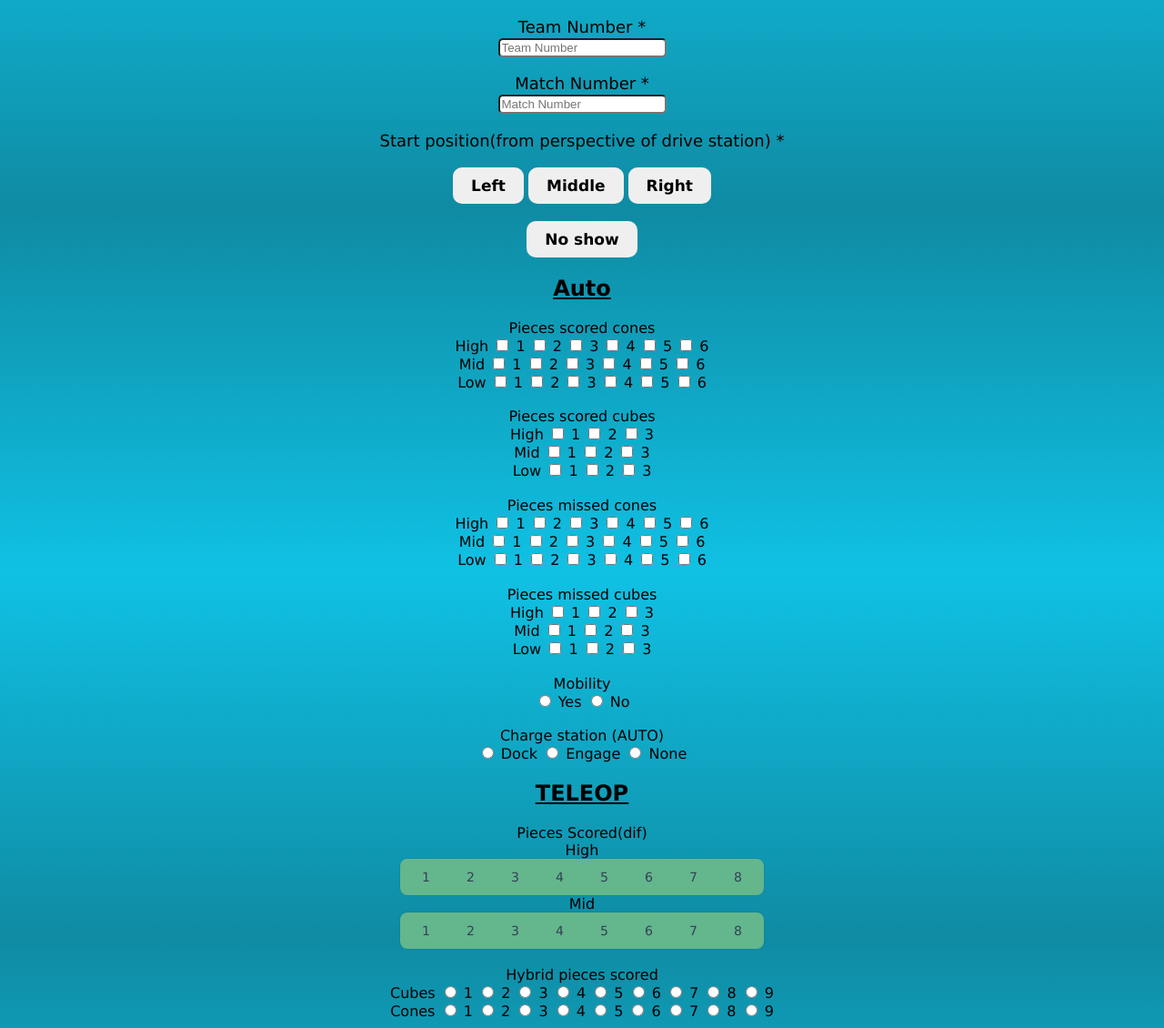
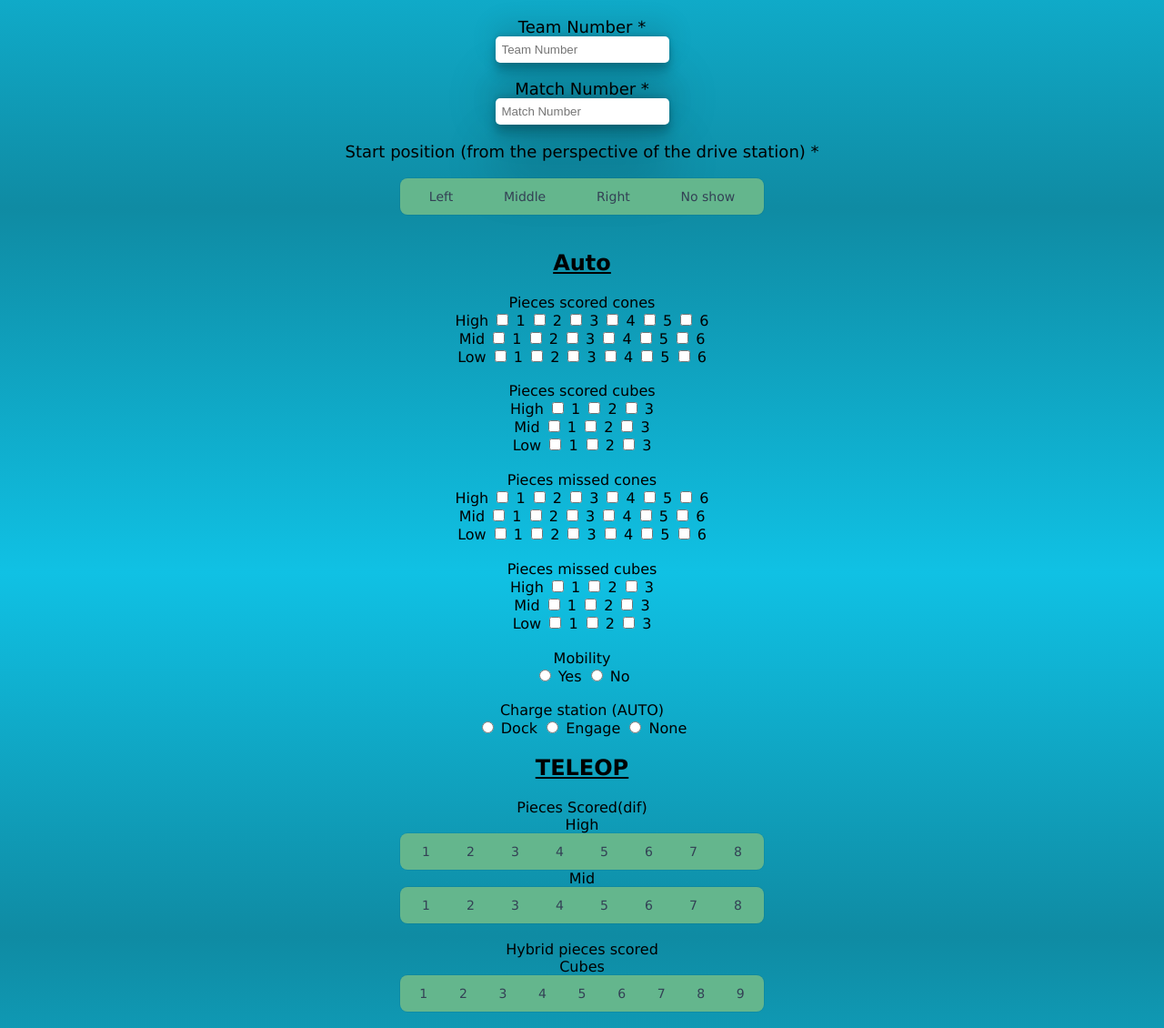
Before and after one commit to Nal3/robotics-scouting-app, a plain HTML site: page robotics_fornt/index.html in a window 1280 px wide. Shown: the part 571-1701 px from the top of the page at 91% size. Drawn offline with Linux system fonts and the light colour scheme.

Commit message:
Formatted document and added some radio button formats but some don't work

```diff
--- a/robotics_fornt/index.html
+++ b/robotics_fornt/index.html
@@ -1,4 +1,3 @@
-
 <!--
 https://docs.google.com/forms/d/e/1FAIpQLSeF3kDLrYIgSINZ9x1af8i9CW3yOUM5oPb9-LRCPYWe0weWOw/viewform
 ?usp=pp_url
@@ -29,6 +28,7 @@ style="background-image: linear-gradient(#0f8ba3,#10c1e4,#0f8ba3);"
 -->
 <!DOCTYPE html>
 <html lang="en" style="height: 100%;">
+
 <head>
     <meta charset="UTF-8">
     <meta name="viewport" content="width=device-width, initial-scale=1.0">
@@ -36,55 +36,86 @@ style="background-image: linear-gradient(#0f8ba3,#10c1e4,#0f8ba3);"
     <link rel='stylesheet' href="style.css">
     <script src="counter.js"></script>
 </head>
-<body >
+
+<body>
 
 
 
-<form  action="https://docs.google.com/forms/d/e/1FAIpQLSeF3kDLrYIgSINZ9x1af8i9CW3yOUM5oPb9-LRCPYWe0weWOw/formResponse" method="post">
+    <form
+        action="https://docs.google.com/forms/d/e/1FAIpQLSeF3kDLrYIgSINZ9x1af8i9CW3yOUM5oPb9-LRCPYWe0weWOw/formResponse"
+        method="post">
         <p style="text-align: center; font-size: large;">(Unfinished)</p>
         <div style="text-align: center;">
-        <button disabled="true"><img src="1200px-Green-Up-Arrow.svg.png" width="200" height="200" onclick="count_plus" id="plus"> </button>
+            <button disabled="true"><img src="1200px-Green-Up-Arrow.svg.png" width="200" height="200"
+                    onclick="count_plus" id="plus"> </button>
         </div>
         <p></p>
         <br>
         <div style="text-align: center;">
-            <button  disabled="true"> <img  src="red-directional-arrow-on-transparent-background-free-png.png" width="300" height="200" onclick="count_minis" id="mins"></button>
+            <button disabled="true"> <img src="red-directional-arrow-on-transparent-background-free-png.png" width="300"
+                    height="200" onclick="count_minis" id="mins"></button>
 
         </div>
 
-    <h1 style="text-align: center; font-family:'Lucida Sans', 'Lucida Sans Regular', 'Lucida Grande', 'Lucida Sans Unicode', Geneva, Verdana, sans-serif; ;">2023 Robotics Form</h1>
+        <h1
+            style="text-align: center; font-family:'Lucida Sans', 'Lucida Sans Regular', 'Lucida Grande', 'Lucida Sans Unicode', Geneva, Verdana, sans-serif; ;">
+            2023 Robotics Form</h1>
 
 
-<div style="text-align: center; font-family: 'Lucida Sans', 'Lucida Sans Regular', 'Lucida Grande', 'Lucida Sans Unicode', Geneva, Verdana, sans-serif; font-size: large;">
+        <div
+            style="text-align: center; font-family: 'Lucida Sans', 'Lucida Sans Regular', 'Lucida Grande', 'Lucida Sans Unicode', Geneva, Verdana, sans-serif; font-size: large;">
             <label for="entry.1050068822">Team Number *</label> <br>
-    <input  type="text" name="entry.1050068822" placeholder="Team Number " style="border-radius: 5px;"> <br><!--text box 1 -->
+            <input type="text" name="entry.1050068822" placeholder="Team Number " class="inputField">
+            <br><!--text box 1 -->
         </div>
         <br>
-<div style="text-align: center; font-family:'Lucida Sans', 'Lucida Sans Regular', 'Lucida Grande', 'Lucida Sans Unicode', Geneva, Verdana, sans-serif; font-size: large;">
+        <div
+            style="text-align: center; font-family:'Lucida Sans', 'Lucida Sans Regular', 'Lucida Grande', 'Lucida Sans Unicode', Geneva, Verdana, sans-serif; font-size: large;">
             <label for="entry.1238819665">Match Number *</label> <br>
-    <input  type="text" name="entry.1238819665" placeholder="Match Number" style="border-radius: 5px;"> <br> <!--text box 2-->
+            <input type="text" name="entry.1238819665" placeholder="Match Number" class="inputField"> <br>
+            <!--text box 2-->
         </div>
 
-<div style="text-align: center; font-family: 'Lucida Sans', 'Lucida Sans Regular', 'Lucida Grande', 'Lucida Sans Unicode', Geneva, Verdana, sans-serif;">
-    <br><label for="entry.55067001" style="font-size: large;">Start position(from perspective of drive station) *</label> <br><br>
-    <input type="button" name="entry.55067001" id="entry.55067001" value="Left" class="positionButton">
-    <label for="Left"></label>
+        <div
+            style="text-align: center; font-family: 'Lucida Sans', 'Lucida Sans Regular', 'Lucida Grande', 'Lucida Sans Unicode', Geneva, Verdana, sans-serif;">
+            <br>
+            <label for="entry.55067001" style="font-size: large;">Start position (from the perspective of the drive
+                station) *</label>
+            <br><br>
+            <div class="wrapp">
+                <label for="Left" class="radio">
+                    <input type="radio" name="entry.55067001" id="Left" value="Left">
+                    <span class="name">Left</span>
+                </label>
 
-    <input type="button" name="entry.55067001" id="entry.55067001" value="Middle" class="positionButton"  >
-    <label for="Middle"></label>
+                <label for="Middle" class="radio">
+                    <input type="radio" name="entry.55067001" id="Middle" value="Middle">
+                    <span class="name">Middle</span>
+                </label>
 
-    <input type="button" name="entry.55067001" id="entry.55067001" value="Right" class="positionButton">
-    <label for="Right"></label><br><br>
-    <input type="button" name="entry.55067001" id="entry.55067001" value="No show" class="positionButton">
-    <label for="No show"></label>
+                <label for="Right" class="radio">
+                    <input type="radio" name="entry.55067001" id="Right" value="Right">
+                    <span class="name">Right</span>
+                </label>
+
+                <label for="No show" class="radio">
+                    <input type="radio" name="entry.55067001" id="NoShowButton" value="No show">
+                    <span class="name">No show</span>
+                </label>
             </div>
-
-    <h2 style="text-align: center; font-family: 'Lucida Sans', 'Lucida Sans Regular', 'Lucida Grande', 'Lucida Sans Unicode', Geneva, Verdana, sans-serif;"> <u> Auto</u></h2>
+            <br>
 
 
 
-<div style="text-align: center; font-family: 'Lucida Sans', 'Lucida Sans Regular', 'Lucida Grande', 'Lucida Sans Unicode', Geneva, Verdana, sans-serif;">
-    <label for="entry.990271517" >Pieces scored cones</label> <br> <!-- pieces scroed -->
+            <h2
+                style="text-align: center; font-family: 'Lucida Sans', 'Lucida Sans Regular', 'Lucida Grande', 'Lucida Sans Unicode', Geneva, Verdana, sans-serif;">
+                <u> Auto</u></h2>
+
+        </div>
+
+        <div
+            style="text-align: center; font-family: 'Lucida Sans', 'Lucida Sans Regular', 'Lucida Grande', 'Lucida Sans Unicode', Geneva, Verdana, sans-serif;">
+            <label for="entry.990271517">Pieces scored cones</label> <br> <!-- pieces scroed -->
             <label>High
 
                 <input type="checkbox" id="entry.1459944034" value="C1" name="entry.1459944034">
@@ -152,7 +183,8 @@ style="background-image: linear-gradient(#0f8ba3,#10c1e4,#0f8ba3);"
             </label> <br>
         </div>
         <br>
-<div style="text-align: center; font-family:'Lucida Sans', 'Lucida Sans Regular', 'Lucida Grande', 'Lucida Sans Unicode', Geneva, Verdana, sans-serif;">
+        <div
+            style="text-align: center; font-family:'Lucida Sans', 'Lucida Sans Regular', 'Lucida Grande', 'Lucida Sans Unicode', Geneva, Verdana, sans-serif;">
             <label for="entry.990271517">Pieces scored cubes</label> <br>
             <label>High
 
@@ -196,7 +228,8 @@ style="background-image: linear-gradient(#0f8ba3,#10c1e4,#0f8ba3);"
 
         </div>
 
-<div style="text-align: center; font-family: 'Lucida Sans', 'Lucida Sans Regular', 'Lucida Grande', 'Lucida Sans Unicode', Geneva, Verdana, sans-serif;">
+        <div
+            style="text-align: center; font-family: 'Lucida Sans', 'Lucida Sans Regular', 'Lucida Grande', 'Lucida Sans Unicode', Geneva, Verdana, sans-serif;">
             <br><label for="entry.990271517">Pieces missed cones</label> <br><!-- pieces missed -->
             <label>High
                 <input type="checkbox" id="entry.990271517" value="C1" name="entry.990271517">
@@ -271,7 +304,8 @@ style="background-image: linear-gradient(#0f8ba3,#10c1e4,#0f8ba3);"
             </label>
         </div>
 
-<div style="text-align: center; font-family: 'Lucida Sans', 'Lucida Sans Regular', 'Lucida Grande', 'Lucida Sans Unicode', Geneva, Verdana, sans-serif;">
+        <div
+            style="text-align: center; font-family: 'Lucida Sans', 'Lucida Sans Regular', 'Lucida Grande', 'Lucida Sans Unicode', Geneva, Verdana, sans-serif;">
             <br><label for="entry.990271517">Pieces missed cubes</label> <br><!-- pieces missed -->
             <label>High
                 <input type="checkbox" id="entry.990271517" value="Q1" name="entry.990271517">
@@ -321,7 +355,8 @@ style="background-image: linear-gradient(#0f8ba3,#10c1e4,#0f8ba3);"
 
         </div>
 
-<div style="text-align: center; font-family: 'Lucida Sans', 'Lucida Sans Regular', 'Lucida Grande', 'Lucida Sans Unicode', Geneva, Verdana, sans-serif;">
+        <div
+            style="text-align: center; font-family: 'Lucida Sans', 'Lucida Sans Regular', 'Lucida Grande', 'Lucida Sans Unicode', Geneva, Verdana, sans-serif;">
             <br><label for="entry.1509048689">Mobility</label> <br><!-- mobility -->
             <input type="radio" name="entry.1509048689" id="entry.1509048689" value="Yes">
             <label for="Yes">Yes</label>
@@ -330,7 +365,9 @@ style="background-image: linear-gradient(#0f8ba3,#10c1e4,#0f8ba3);"
             <label for="No">No</label>
         </div>
 
-<br><div style="text-align: center; font-family: 'Lucida Sans', 'Lucida Sans Regular', 'Lucida Grande', 'Lucida Sans Unicode', Geneva, Verdana, sans-serif;">
+        <br>
+        <div
+            style="text-align: center; font-family: 'Lucida Sans', 'Lucida Sans Regular', 'Lucida Grande', 'Lucida Sans Unicode', Geneva, Verdana, sans-serif;">
             <label for="entry.987566456">Charge station (AUTO)</label> <br> <!-- charge station -->
             <input type="radio" name="entry.987566456" id="entry.987566456" value="Dock">
             <label for="Dock">Dock</label>
@@ -343,9 +380,12 @@ style="background-image: linear-gradient(#0f8ba3,#10c1e4,#0f8ba3);"
         </div>
 
 
-    <h2 style="text-align: center; font-family: 'Lucida Sans', 'Lucida Sans Regular', 'Lucida Grande', 'Lucida Sans Unicode', Geneva, Verdana, sans-serif;"> <u> TELEOP </u> </h2>
+        <h2
+            style="text-align: center; font-family: 'Lucida Sans', 'Lucida Sans Regular', 'Lucida Grande', 'Lucida Sans Unicode', Geneva, Verdana, sans-serif;">
+            <u> TELEOP </u> </h2>
 
-<div style="text-align: center; font-family: 'Lucida Sans', 'Lucida Sans Regular', 'Lucida Grande', 'Lucida Sans Unicode', Geneva, Verdana, sans-serif;">
+        <div
+            style="text-align: center; font-family: 'Lucida Sans', 'Lucida Sans Regular', 'Lucida Grande', 'Lucida Sans Unicode', Geneva, Verdana, sans-serif;">
             <label for="entry.987566456">Pieces Scored(dif)</label> <br> <!-- picese scroed (dif) -->
             <label>High</label>
             <div class="wrapp">
@@ -436,29 +476,62 @@ style="background-image: linear-gradient(#0f8ba3,#10c1e4,#0f8ba3);"
 
         </div>
 
-<div style="text-align: center; font-family: 'Lucida Sans', 'Lucida Sans Regular', 'Lucida Grande', 'Lucida Sans Unicode', Geneva, Verdana, sans-serif;">
+        <div
+            style="text-align: center; font-family: 'Lucida Sans', 'Lucida Sans Regular', 'Lucida Grande', 'Lucida Sans Unicode', Geneva, Verdana, sans-serif;">
             <br><label for="entry.877160649">Hybrid pieces scored</label> <br><!-- Hybrid pieces scored -->
 
-<label>Cubes
-<input type="radio" id="entry.877160649" name="entry.877160649" value="1">
-    <label for="1">1</label>
-    <input type="radio" id="entry.877160649" name="entry.877160649" value="2">
-    <label for="1">2</label>
-    <input type="radio" id="entry.877160649" name="entry.877160649" value="3">
-    <label for="3">3</label>
-    <input type="radio" id="entry.877160649" name="entry.877160649" value="4">
-    <label for="4">4</label>
-    <input type="radio" id="entry.877160649" name="entry.877160649" value="5">
-    <label for="5">5</label>
-    <input type="radio" id="entry.877160649" name="entry.877160649" value="6">
-    <label for="6">6</label>
-    <input type="radio" id="entry.877160649" name="entry.877160649" value="7">
-    <label for="7">7</label>
-    <input type="radio" id="entry.877160649" name="entry.877160649" value="8">
-    <label for="8">8</label>
-    <input type="radio" id="entry.877160649" name="entry.877160649" value="9">
-    <label for="9">9</label><br>
+            <label>Cubes</label>
+
+            <div class="wrapp">
+                <label for="1" class="radio">
+                    <input type="radio" id="radio-1" name="entry.877160649" value="1">
+                    <span class="name">1</span>
                 </label>
+
+                <label for="2" class="radio">
+                    <input type="radio" id="radio-2" name="entry.877160649" value="2">
+                    <span class="name">2</span>
+                </label>
+
+                <label for="3" class="radio">
+                    <input type="radio" id="radio-3" name="entry.877160649" value="3">
+                    <span class="name">3</span>
+                </label>
+
+                <label for="4" class="radio">
+                    <input type="radio" id="radio-4" name="entry.877160649" value="4">
+                    <span class="name">4</span>
+                </label>
+
+                <label for="5" class="radio">
+                    <input type="radio" id="radio-5" name="entry.877160649" value="5">
+                    <span class="name">5</span>
+                </label>
+
+                <label for="6" class="radio">
+                    <input type="radio" id="radio-6" name="entry.877160649" value="6">
+                    <span class="name">6</span>
+                </label>
+
+                <label for="7" class="radio">
+                    <input type="radio" id="radio-7" name="entry.877160649" value="7">
+                    <span class="name">7</span>
+                </label>
+
+                <label for="8" class="radio">
+                    <input type="radio" id="radio-8" name="entry.877160649" value="8">
+                    <span class="name">8</span>
+                </label>
+
+                <label for="9" class="radio">
+                    <input type="radio" id="radio-9" name="entry.877160649" value="9">
+                    <span class="name">9</span>
+                </label>
+            </div>
+
+            <br>
+
+        </div>
         <label>Cones
             <input type="radio" id="entry.1753368358" name="entry.1753368358" value="1">
             <label for="1">1</label>
@@ -483,7 +556,8 @@ style="background-image: linear-gradient(#0f8ba3,#10c1e4,#0f8ba3);"
 
 
 
-<div style="text-align: center; font-family: 'Lucida Sans', 'Lucida Sans Regular', 'Lucida Grande', 'Lucida Sans Unicode', Geneva, Verdana, sans-serif;">
+        <div
+            style="text-align: center; font-family: 'Lucida Sans', 'Lucida Sans Regular', 'Lucida Grande', 'Lucida Sans Unicode', Geneva, Verdana, sans-serif;">
             <br><label for="entry.987566456">Pieces missed(dif)</label> <br> <!-- picese missed (dif) -->
             <label>High
                 <input type="checkbox" id="entry.1546185618" value="C1" name="entry.1546185618">
@@ -541,7 +615,8 @@ style="background-image: linear-gradient(#0f8ba3,#10c1e4,#0f8ba3);"
         </div>
 
 
-<div style="text-align: center; font-family: 'Lucida Sans', 'Lucida Sans Regular', 'Lucida Grande', 'Lucida Sans Unicode', Geneva, Verdana, sans-serif;">
+        <div
+            style="text-align: center; font-family: 'Lucida Sans', 'Lucida Sans Regular', 'Lucida Grande', 'Lucida Sans Unicode', Geneva, Verdana, sans-serif;">
             <br><label for="entry.982419233">Charge Station (TELE) </label> <br> <!--first muiltpy choice box 10 -->
             <input type="radio" name="entry.982419233" id="entry.982419233" value="Park">
             <label for="Park">Park</label><br>
@@ -555,32 +630,35 @@ style="background-image: linear-gradient(#0f8ba3,#10c1e4,#0f8ba3);"
             <input type="radio" name="entry.982419233" id="entry.982419233" value="None">
             <label for="None">None</label><br>
 
-    <div style="text-align: center; font-family: 'Lucida Sans', 'Lucida Sans Regular', 'Lucida Grande', 'Lucida Sans Unicode', Geneva, Verdana, sans-serif;">
+            <div
+                style="text-align: center; font-family: 'Lucida Sans', 'Lucida Sans Regular', 'Lucida Grande', 'Lucida Sans Unicode', Geneva, Verdana, sans-serif;">
                 <br><label for="entry.1629139574">Any Comments</label>
-<input  type="text" name="entry.1629139574" placeholder="Comments" size="30px"> <button type="submit">Submit</button>
+                <input type="text" name="entry.1629139574" placeholder="Comments" size="30px"> <button
+                    type="submit">Submit</button>
             </div>
         </div>
 
 
-<h1> <br>  </h1>
-<h1> <br>  </h1>
-<h1>  <br> </h1>
-<h1>  <br> </h1>
-<h1> <br>  </h1>
-<h1>   </h1>
-<h1>   </h1>
-<h1>   </h1>
-<h1>   </h1>
-<h1>   </h1>
-<h1>   </h1>
-<h1>   </h1>
-<h1>   </h1>
-<h1>   </h1>
-<h1>   </h1>
+        <h1> <br> </h1>
+        <h1> <br> </h1>
+        <h1> <br> </h1>
+        <h1> <br> </h1>
+        <h1> <br> </h1>
+        <h1> </h1>
+        <h1> </h1>
+        <h1> </h1>
+        <h1> </h1>
+        <h1> </h1>
+        <h1> </h1>
+        <h1> </h1>
+        <h1> </h1>
+        <h1> </h1>
+        <h1> </h1>
         <br>
 
 
     </form>
 
 </body>
+
 </html>
--- a/robotics_fornt/style.css
+++ b/robotics_fornt/style.css
@@ -50,6 +50,21 @@ body{
     box-shadow: 0 0 0px 1px rgba(0, 0, 0, 0.06);
     padding: 0.25rem;
     width: 400px;
+    font-size: 14px;
+    margin: auto;
+    align-items: center;
+}
+
+.smallerWrapp {
+    position: relative;
+    display: flex;
+    flex-wrap: wrap;
+    border-radius: 0.5rem;
+    background-color: #64b68d;
+    box-sizing: border-box;
+    box-shadow: 0 0 0px 1px rgba(0, 0, 0, 0.06);
+    padding: 0.25rem;
+    width: 100px;
     font-size: 14px;
     margin: auto;
     align-items: center;
@@ -121,3 +136,14 @@ body{
     background-color: #fff;
     font-weight: 800;
 }
+
+.inputField {
+    border-radius: 5px;
+    padding: 7px;
+    border: none;
+    box-shadow: rgba(0, 0, 0, 0.25) 0px 54px 55px, rgba(0, 0, 0, 0.12) 0px -12px 30px, rgba(0, 0, 0, 0.12) 0px 4px 6px, rgba(0, 0, 0, 0.17) 0px 12px 13px, rgba(0, 0, 0, 0.09) 0px -3px 5px;
+}
+
+.inputField:focus {
+    outline: none;
+}
```
Lines whose indentation alone changed are shown as unchanged.
